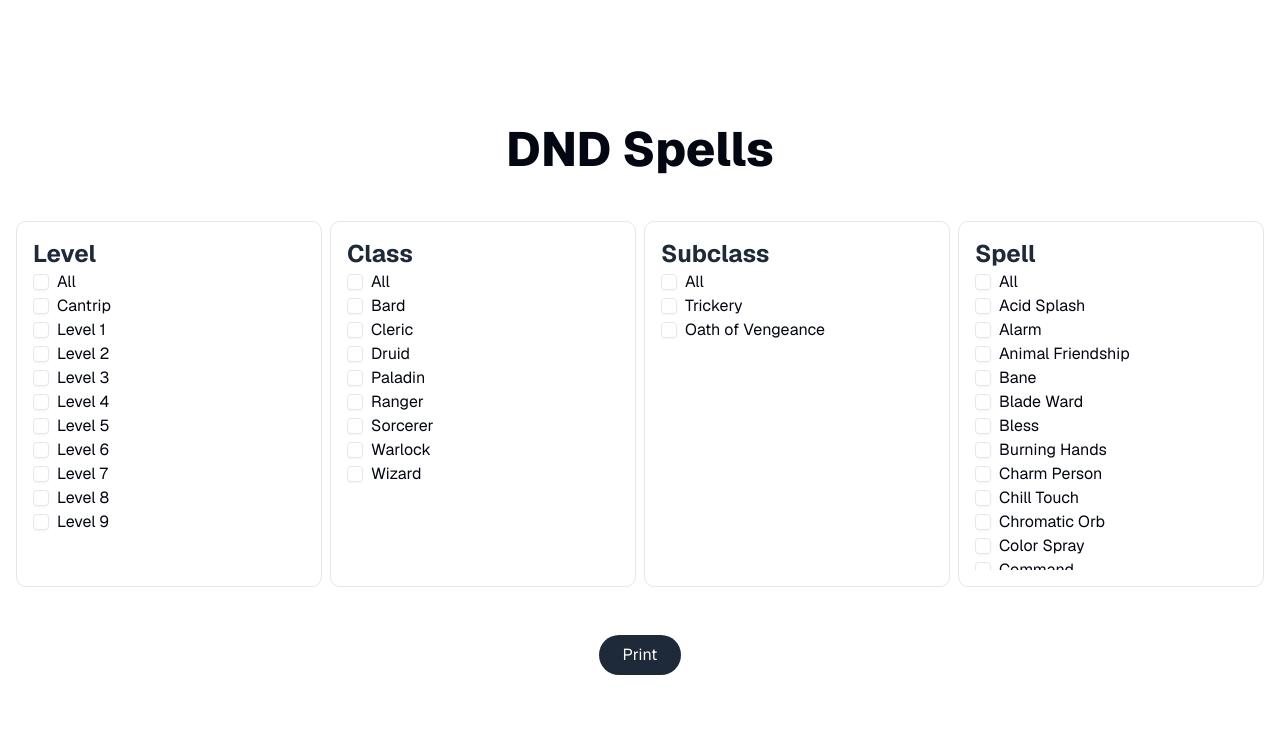
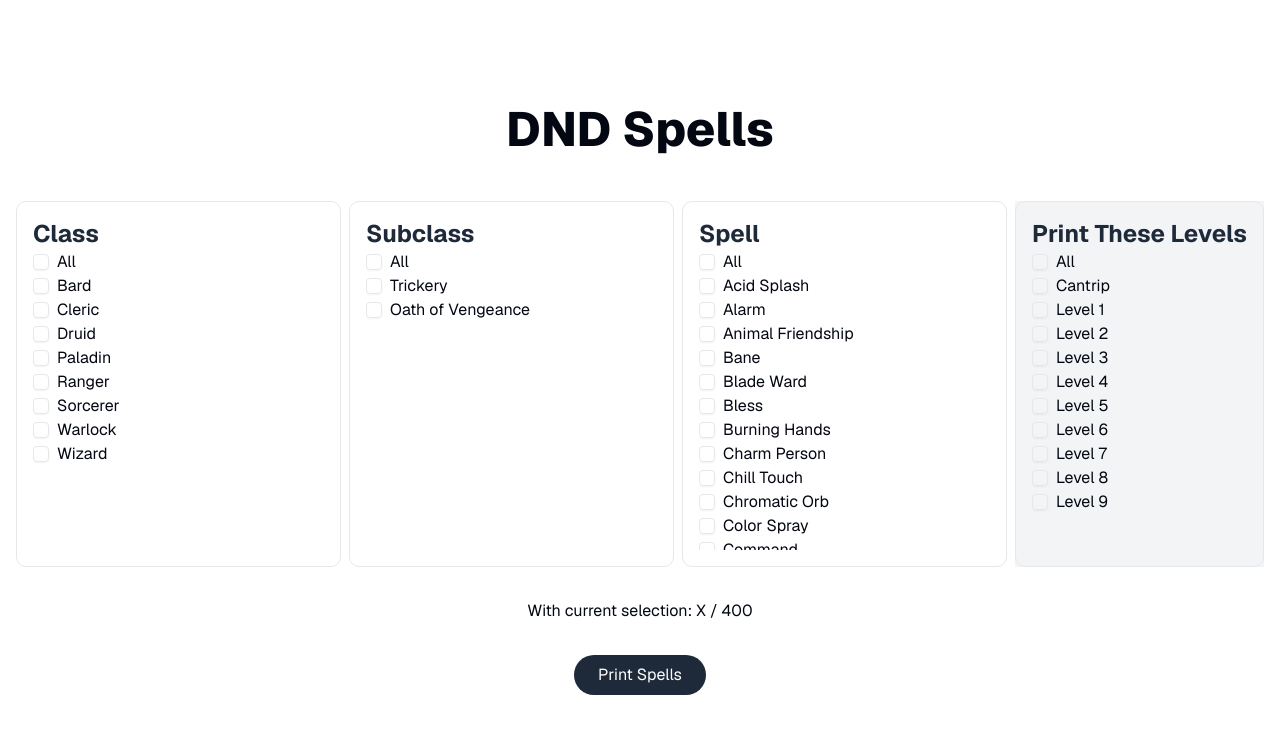
Before and after one commit to adamlamaa/dnd-spells, a Next.js app: page / in a window 1280 px wide. Shown: the top 734 px of the page. Built offline with nearby package versions, Linux system fonts and the light colour scheme.

Commit message:
Brainstorm layout adjustments

```diff
--- a/src/app/page.tsx
+++ b/src/app/page.tsx
@@ -3,8 +3,8 @@ import { Spells } from "@/app/spells/spells"
 export default function HomePage() {
   return (
     <main className="flex min-h-screen flex-col items-center justify-center">
-      <div className="container flex flex-col items-center justify-center gap-12 px-4 py-16">
-        <h1 className="text-5xl font-extrabold">DND Spells</h1>
+      <div className="container flex flex-col items-center justify-center gap-2 px-4 py-16">
+        <h1 className="pb-10 text-5xl font-extrabold">DND Spells</h1>
         <Spells />
       </div>
     </main>
--- a/src/app/spells/filter/spellFilters.tsx
+++ b/src/app/spells/filter/spellFilters.tsx
@@ -22,16 +22,8 @@ export const SpellFilters = () => {
   )
 
   return (
+    <>
       <div className={"flex w-full flex-wrap gap-2"}>
-      <SpellFilterSection
-        title={"Level"}
-        entries={SpellLevels.map((level) => ({
-          key: level,
-          label: level === "cantrip" ? "Cantrip" : `Level ${level}`,
-        }))}
-        onChange={updateLevelFilter}
-        active={filters.level}
-      />
         <SpellFilterSection
           title={"Class"}
           entries={Object.entries(SpellClasses).map(([key, label]) => ({
@@ -59,6 +51,18 @@ export const SpellFilters = () => {
           onChange={updateSpellsFilter}
           active={filters.spells}
         />
+        <div className={"bg-gray-100"}>
+          <SpellFilterSection
+            title={"Print These Levels"}
+            entries={SpellLevels.map((level) => ({
+              key: level,
+              label: level === "cantrip" ? "Cantrip" : `Level ${level}`,
+            }))}
+            onChange={updateLevelFilter}
+            active={filters.level}
+          />
         </div>
+      </div>
+    </>
   )
 }
--- a/src/app/spells/print/print.tsx
+++ b/src/app/spells/print/print.tsx
@@ -15,13 +15,14 @@ export const Print = ({}: PrintProps) => {
 
   return (
     <>
+      <div>With current selection: X / 400</div>
       <button
         onClick={reactToPrintFn}
         className={
           "rounded-full bg-gray-800 px-6 py-2 text-white transition hover:bg-gray-700 focus:ring-2 focus:ring-gray-600 focus:outline-none"
         }
       >
-        Print
+        Print Spells
       </button>
       <div
         ref={contentRef}
--- a/src/app/spells/spells.tsx
+++ b/src/app/spells/spells.tsx
@@ -7,8 +7,10 @@ import { SpellStoreProvider } from "@/app/spells/spells.store"
 export const Spells = () => {
   return (
     <SpellStoreProvider>
-      <SpellFilters />
-      <Print />
+      <div className={"flex w-full flex-col items-center gap-8"}>
+        <SpellFilters />
+        <Print />
+      </div>
     </SpellStoreProvider>
   )
 }
```
Lines whose indentation alone changed are shown as unchanged.
